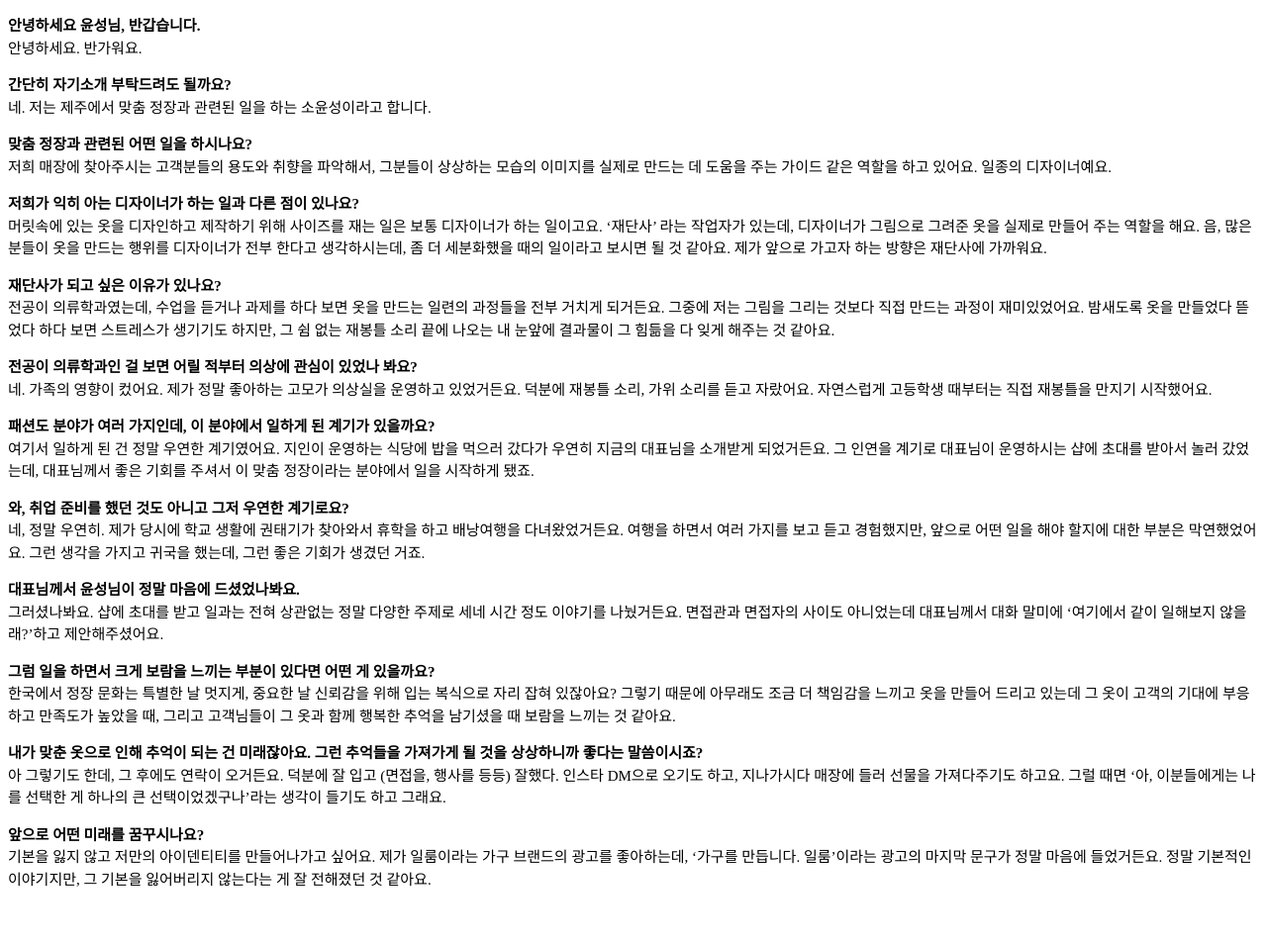
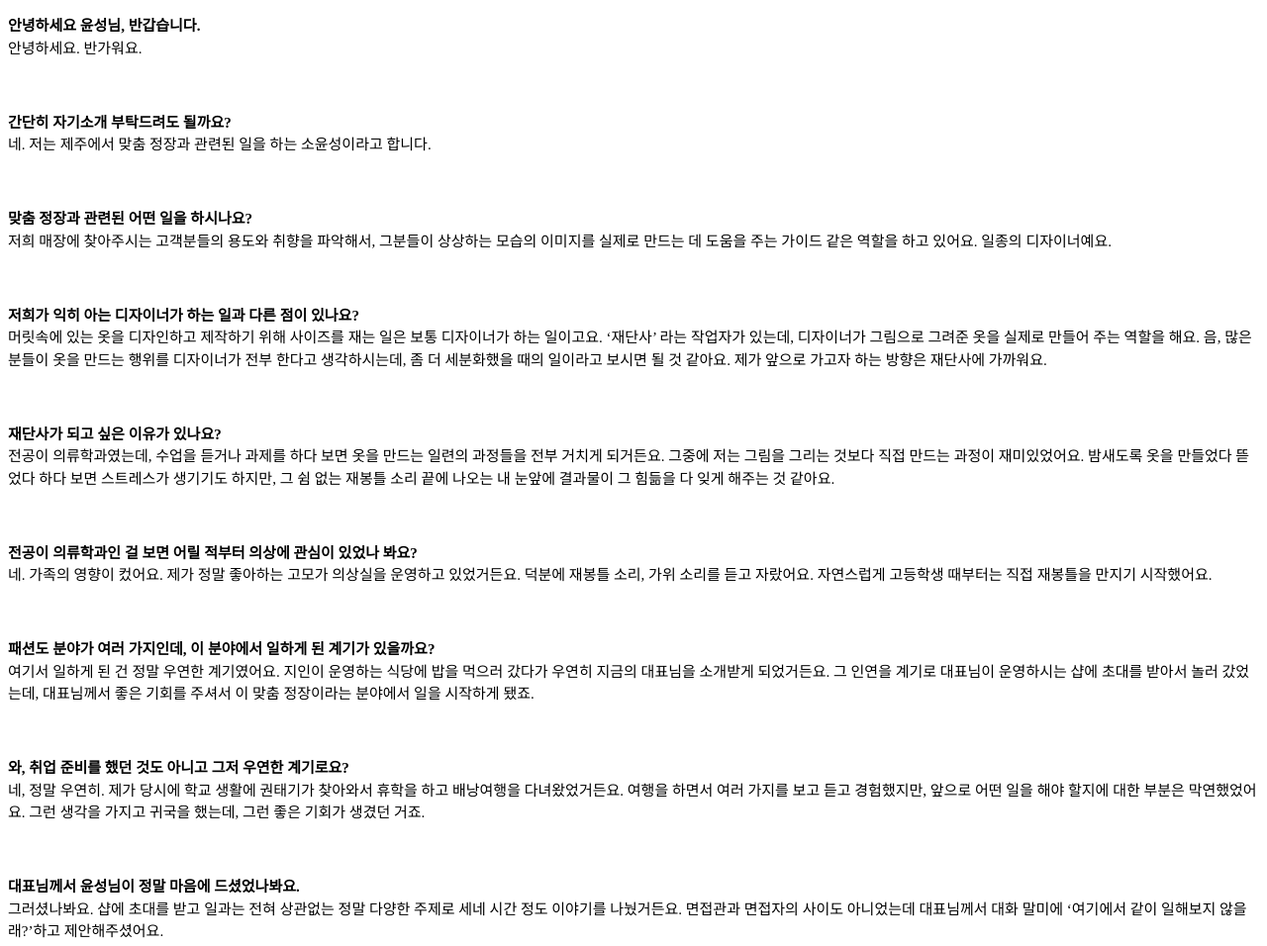
Before and after one commit to bhehb/me-talk, a plain HTML site: page interview1.html in a window 1280 px wide. Shown: the top 956 px of the page at 99% size. Drawn offline with Linux system fonts and the light colour scheme; a web font is replaced by a local one.

Commit message:
Add files via upload

```diff
--- a/interview1.html
+++ b/interview1.html
@@ -27,40 +27,40 @@
 
 
    <p><b>안녕하세요 윤성님, 반갑습니다.</b><br>
-   안녕하세요. 반가워요.</p>
+   안녕하세요. 반가워요.</p><br>
 
    <p><b>간단히 자기소개 부탁드려도 될까요?</b><br>
-   네. 저는 제주에서 맞춤 정장과 관련된 일을 하는 소윤성이라고 합니다.</p>
+   네. 저는 제주에서 맞춤 정장과 관련된 일을 하는 소윤성이라고 합니다.</p><br>
 
    <p><b>맞춤 정장과 관련된 어떤 일을 하시나요?</b><br>
-   저희 매장에 찾아주시는 고객분들의 용도와 취향을 파악해서, 그분들이 상상하는 모습의 이미지를 실제로 만드는 데 도움을 주는 가이드 같은 역할을 하고 있어요. 일종의 디자이너예요.</p>
+   저희 매장에 찾아주시는 고객분들의 용도와 취향을 파악해서, 그분들이 상상하는 모습의 이미지를 실제로 만드는 데 도움을 주는 가이드 같은 역할을 하고 있어요. 일종의 디자이너예요.</p><br>
 
    <p><b>저희가 익히 아는 디자이너가 하는 일과 다른 점이 있나요?</b><br>
-   머릿속에 있는 옷을 디자인하고 제작하기 위해 사이즈를 재는 일은 보통 디자이너가 하는 일이고요. ‘재단사’ 라는 작업자가 있는데, 디자이너가 그림으로 그려준 옷을 실제로 만들어 주는 역할을 해요. 음, 많은 분들이 옷을 만드는 행위를 디자이너가 전부 한다고 생각하시는데, 좀 더 세분화했을 때의 일이라고 보시면 될 것 같아요. 제가 앞으로 가고자 하는 방향은 재단사에 가까워요.</p>
+   머릿속에 있는 옷을 디자인하고 제작하기 위해 사이즈를 재는 일은 보통 디자이너가 하는 일이고요. ‘재단사’ 라는 작업자가 있는데, 디자이너가 그림으로 그려준 옷을 실제로 만들어 주는 역할을 해요. 음, 많은 분들이 옷을 만드는 행위를 디자이너가 전부 한다고 생각하시는데, 좀 더 세분화했을 때의 일이라고 보시면 될 것 같아요. 제가 앞으로 가고자 하는 방향은 재단사에 가까워요.</p><br>
 
    <p><b>재단사가 되고 싶은 이유가 있나요?</b><br>
-   전공이 의류학과였는데, 수업을 듣거나 과제를 하다 보면 옷을 만드는 일련의 과정들을 전부 거치게 되거든요. 그중에 저는 그림을 그리는 것보다 직접 만드는 과정이 재미있었어요. 밤새도록 옷을 만들었다 뜯었다 하다 보면 스트레스가 생기기도 하지만, 그 쉼 없는 재봉틀 소리 끝에 나오는 내 눈앞에 결과물이 그 힘듦을 다 잊게 해주는 것 같아요.</p>
+   전공이 의류학과였는데, 수업을 듣거나 과제를 하다 보면 옷을 만드는 일련의 과정들을 전부 거치게 되거든요. 그중에 저는 그림을 그리는 것보다 직접 만드는 과정이 재미있었어요. 밤새도록 옷을 만들었다 뜯었다 하다 보면 스트레스가 생기기도 하지만, 그 쉼 없는 재봉틀 소리 끝에 나오는 내 눈앞에 결과물이 그 힘듦을 다 잊게 해주는 것 같아요.</p><br>
 
    <p><b>전공이 의류학과인 걸 보면 어릴 적부터 의상에 관심이 있었나 봐요?</b><br>
-   네. 가족의 영향이 컸어요. 제가 정말 좋아하는 고모가 의상실을 운영하고 있었거든요. 덕분에 재봉틀 소리, 가위 소리를 듣고 자랐어요. 자연스럽게 고등학생 때부터는 직접 재봉틀을 만지기 시작했어요. </p>
+   네. 가족의 영향이 컸어요. 제가 정말 좋아하는 고모가 의상실을 운영하고 있었거든요. 덕분에 재봉틀 소리, 가위 소리를 듣고 자랐어요. 자연스럽게 고등학생 때부터는 직접 재봉틀을 만지기 시작했어요. </p><br>
 
    <p><b>패션도 분야가 여러 가지인데, 이 분야에서 일하게 된 계기가 있을까요?</b><br>
-   여기서 일하게 된 건 정말 우연한 계기였어요. 지인이 운영하는 식당에 밥을 먹으러 갔다가 우연히 지금의 대표님을 소개받게 되었거든요. 그 인연을 계기로 대표님이 운영하시는 샵에 초대를 받아서 놀러 갔었는데, 대표님께서 좋은 기회를 주셔서 이 맞춤 정장이라는 분야에서 일을 시작하게 됐죠.</p>
+   여기서 일하게 된 건 정말 우연한 계기였어요. 지인이 운영하는 식당에 밥을 먹으러 갔다가 우연히 지금의 대표님을 소개받게 되었거든요. 그 인연을 계기로 대표님이 운영하시는 샵에 초대를 받아서 놀러 갔었는데, 대표님께서 좋은 기회를 주셔서 이 맞춤 정장이라는 분야에서 일을 시작하게 됐죠.</p><br>
 
    <p><b>와, 취업 준비를 했던 것도 아니고 그저 우연한 계기로요?</b><br>
-   네, 정말 우연히. 제가 당시에 학교 생활에 권태기가 찾아와서 휴학을 하고 배낭여행을 다녀왔었거든요. 여행을 하면서 여러 가지를 보고 듣고 경험했지만, 앞으로 어떤 일을 해야 할지에 대한 부분은 막연했었어요. 그런 생각을 가지고 귀국을 했는데, 그런 좋은 기회가 생겼던 거죠.</p>
+   네, 정말 우연히. 제가 당시에 학교 생활에 권태기가 찾아와서 휴학을 하고 배낭여행을 다녀왔었거든요. 여행을 하면서 여러 가지를 보고 듣고 경험했지만, 앞으로 어떤 일을 해야 할지에 대한 부분은 막연했었어요. 그런 생각을 가지고 귀국을 했는데, 그런 좋은 기회가 생겼던 거죠.</p><br>
 
    <p><b>대표님께서 윤성님이 정말 마음에 드셨었나봐요.</b><br>
-   그러셨나봐요. 샵에 초대를 받고 일과는 전혀 상관없는 정말 다양한 주제로 세네 시간 정도 이야기를 나눴거든요. 면접관과 면접자의 사이도 아니었는데 대표님께서 대화 말미에 ‘여기에서 같이 일해보지 않을래?’하고 제안해주셨어요.</p>
+   그러셨나봐요. 샵에 초대를 받고 일과는 전혀 상관없는 정말 다양한 주제로 세네 시간 정도 이야기를 나눴거든요. 면접관과 면접자의 사이도 아니었는데 대표님께서 대화 말미에 ‘여기에서 같이 일해보지 않을래?’하고 제안해주셨어요.</p><br>
 
    <p><b>그럼 일을 하면서 크게 보람을 느끼는 부분이 있다면 어떤 게 있을까요?</b><br>
    한국에서 정장 문화는 특별한 날 멋지게, 중요한 날 신뢰감을 위해 입는 복식으로 자리 잡혀 있잖아요? 그렇기 때문에 아무래도 조금 더 책임감을 느끼고 옷을 만들어 드리고 있는데 그 옷이 고객의 기대에 부응하고 만족도가 높았을 때, 그리고 고객님들이 그 옷과 함께 행복한 추억을 남기셨을 때 보람을 느끼는 것 같아요.</p>
 
    <p><b>내가 맞춘 옷으로 인해 추억이 되는 건 미래잖아요. 그런 추억들을 가져가게 될 것을 상상하니까 좋다는 말씀이시죠?</b><br>
-   아 그렇기도 한데, 그 후에도 연락이 오거든요. 덕분에 잘 입고 (면접을, 행사를 등등) 잘했다. 인스타 DM으로 오기도 하고, 지나가시다 매장에 들러 선물을 가져다주기도 하고요. 그럴 때면 ‘아, 이분들에게는 나를 선택한 게 하나의 큰 선택이었겠구나’라는 생각이 들기도 하고 그래요.</p>
+   아 그렇기도 한데, 그 후에도 연락이 오거든요. 덕분에 잘 입고 (면접을, 행사를 등등) 잘했다. 인스타 DM으로 오기도 하고, 지나가시다 매장에 들러 선물을 가져다주기도 하고요. 그럴 때면 ‘아, 이분들에게는 나를 선택한 게 하나의 큰 선택이었겠구나’라는 생각이 들기도 하고 그래요.</p><br>
 
    <p><b>앞으로 어떤 미래를 꿈꾸시나요?</b><br>
-   기본을 잃지 않고 저만의 아이덴티티를 만들어나가고 싶어요. 제가 일룸이라는 가구 브랜드의 광고를 좋아하는데, ‘가구를 만듭니다. 일룸’이라는 광고의 마지막 문구가 정말 마음에 들었거든요. 정말 기본적인 이야기지만, 그 기본을 잃어버리지 않는다는 게 잘 전해졌던 것 같아요.</p>
+   기본을 잃지 않고 저만의 아이덴티티를 만들어나가고 싶어요. 제가 일룸이라는 가구 브랜드의 광고를 좋아하는데, ‘가구를 만듭니다. 일룸’이라는 광고의 마지막 문구가 정말 마음에 들었거든요. 정말 기본적인 이야기지만, 그 기본을 잃어버리지 않는다는 게 잘 전해졌던 것 같아요.</p><br>
    <br>
    <br>
    <br>
```
